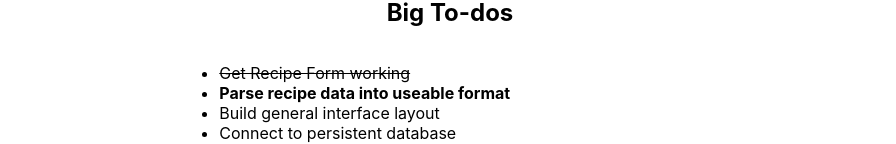
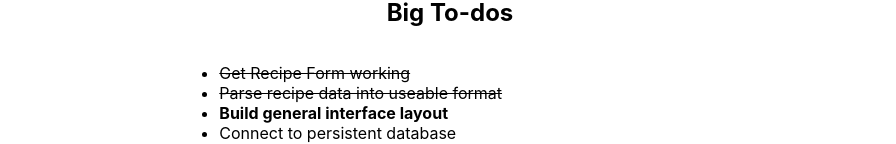
Before and after one commit to wingmatt/kitchensyncc, a Next.js app: page / in a window 1280 px wide. Shown: the part 523-667 px from the top of the page, without its empty margins (190-1086 px from the left). Built offline with nearby package versions, Linux system fonts and the light colour scheme.

Commit message:
Complete todo item! Convert line-through to class style

```diff
--- a/pages/index.js
+++ b/pages/index.js
@@ -21,9 +21,9 @@ export default function Home() {
         <RecipeSearch/>
         <h2>Big To-dos</h2>
         <ul className={styles.todos}>
-          <li style={{textDecoration: 'line-through'}}>Get Recipe Form working</li>
-          <li className={styles.current}>Parse recipe data into useable format</li>
-          <li>Build general interface layout</li>
+          <li className={styles.done}>Get Recipe Form working</li>
+          <li className={styles.done}>Parse recipe data into useable format</li>
+          <li className={styles.current}>Build general interface layout</li>
           <li>Connect to persistent database</li>
           <li>Add authentication & user-specific data</li>
           <li>Add Pantry - Show which recipe ingredients we already have</li>
--- a/styles/Home.module.css
+++ b/styles/Home.module.css
@@ -124,3 +124,7 @@
 .todos .current {
   font-weight: bold;
 }
+
+.todos .done {
+  text-decoration: line-through;
+}
```
